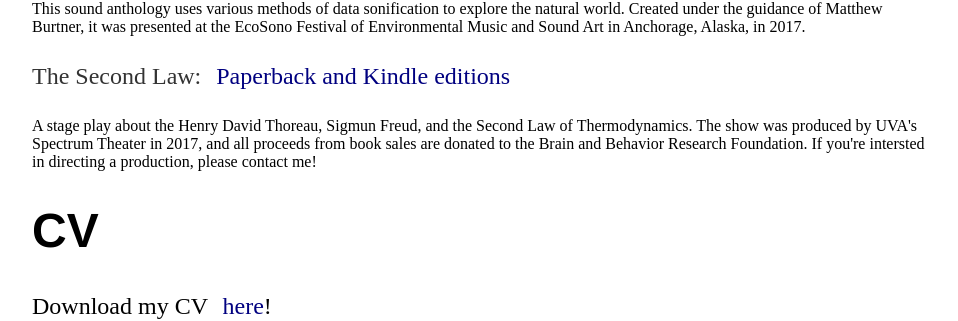
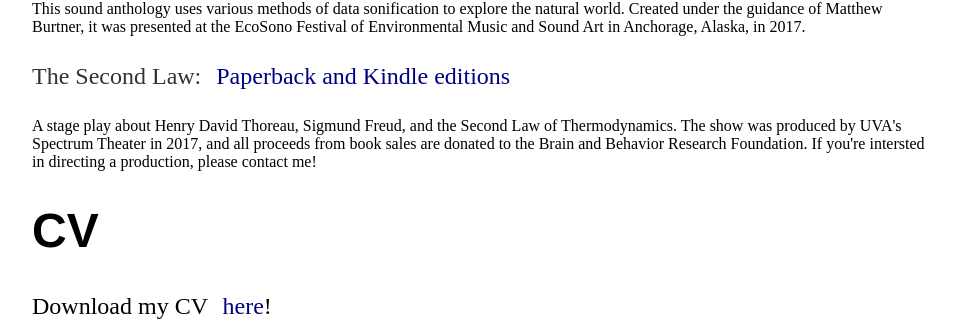
Before and after one commit to abigailella/abigailella.github.io, a Jekyll site: the page built from projects.html, in a window 1280 px wide. Shown: the part 373-694 px from the top of the page, without its empty margins (160-1118 px from the left). Built offline with Jekyll 4.4.1, drawn with Linux system fonts in a browser that asks for light colours.

Commit message:
Update projects.html

```diff
--- a/projects.html
+++ b/projects.html
@@ -16,7 +16,7 @@ title: Abigail E. Johnson
 
   <div>
 <p>The Second Law: <span style="color: #000080;"><a style="text-decoration: none; margin: 1%; color: #000080;" href="https://www.amazon.in/Second-Law-Abigail-Johnson-ebook/dp/B01KGTCKKM/ref=tmm_kin_swatch_0?_encoding=UTF8&qid=&sr=">Paperback and Kindle editions </a></span> </p>
-<span style="color: #000000;">A stage play about the Henry David Thoreau, Sigmun Freud, and the Second Law of Thermodynamics.
+<span style="color: #000000;">A stage play about Henry David Thoreau, Sigmund Freud, and the Second Law of Thermodynamics.
   The show was produced by UVA's Spectrum Theater in 2017, and all proceeds from book sales are donated to the Brain and Behavior Research Foundation.
   If you're intersted in directing a production, please contact me!</span></div>
 </div>
```
